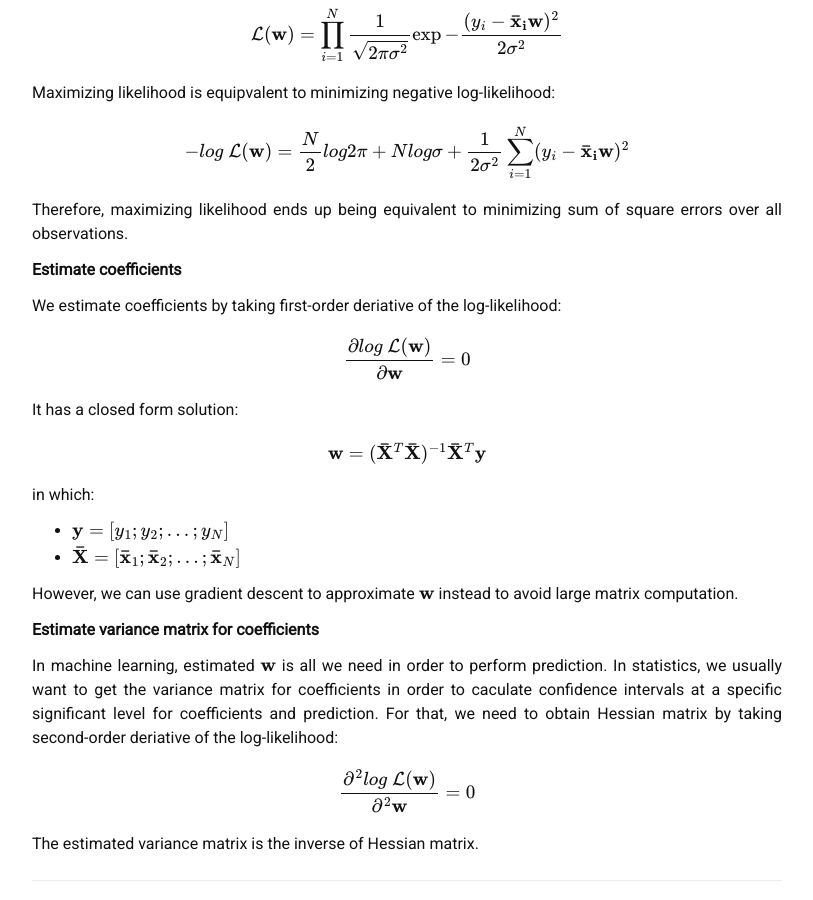
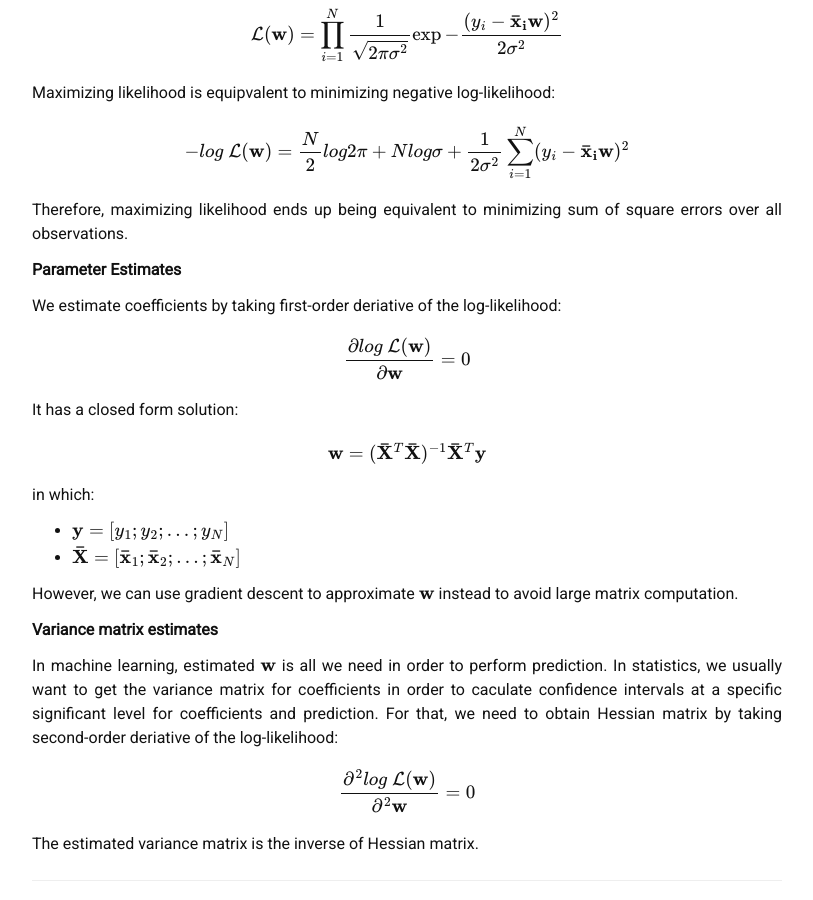
Before and after one commit to liambll/blog-archive, a Jekyll site: the page built from _posts/2017-06-29-linear-regression.markdown, in a window 1280 px wide and 900 px high, scrolled down 2573 px. Shown: the whole window, without its empty margins (233-1046 px from the left). Built offline with Jekyll 4.4.1, drawn with Linux system fonts in a browser that asks for light colours; nearby versions of some CDN libraries; formulas are drawn with MathJax 3; comment, search, counter and statistics services are not loaded.

Commit message:
Update 2017-06-29-linear-regression.markdown

```diff
--- a/_posts/2017-06-29-linear-regression.markdown
+++ b/_posts/2017-06-29-linear-regression.markdown
@@ -78,7 +78,7 @@ Maximizing likelihood is equipvalent to minimizing negative log-likelihood:
 \\]
 Therefore, maximizing likelihood ends up being equivalent to minimizing sum of square errors over all observations.
 
-__Estimate coefficients__
+__Parameter Estimates__
 
 We estimate coefficients by taking first-order deriative of the log-likelihood:
 \\[
@@ -94,7 +94,7 @@ in which:
 
 However, we can use gradient descent to approximate \\(\mathbf{w}\\) instead to avoid large matrix computation.
 
-__Estimate variance matrix for coefficients__
+__Variance matrix estimates__
 
 In machine learning, estimated \\(\mathbf{w}\\) is all we need in order to perform prediction. In statistics, we usually want to get the variance matrix for coefficients in order to caculate confidence intervals at a specific significant level for coefficients and prediction. For that, we need to obtain Hessian matrix by taking second-order deriative of the log-likelihood:
 \\[
```
